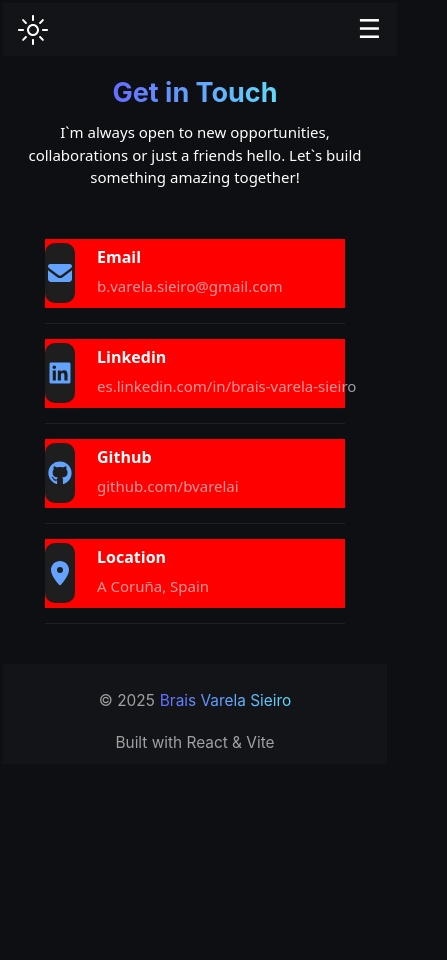
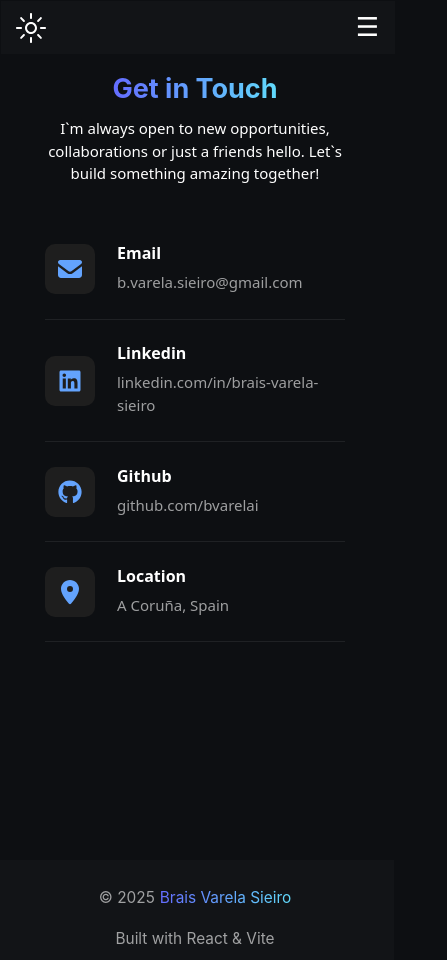
Before and after one commit to bvarelai/portfolio, a React (Vite) app: page /portfolio/contact in a window 390 px wide. Shown: the whole page, 447 px wide, since content can reach past the window. Before the commit the page ends 844 px from the top, so only its background shows below. Built offline with nearby package versions, Linux system fonts and the light colour scheme.

Commit message:
mas arreglos

```diff
--- a/src/App.tsx
+++ b/src/App.tsx
@@ -38,10 +38,10 @@ function App() {
           <div className='menu-web-mobile'>
             <button className="menu-btn" onClick={() => setOpen(!open)}>☰</button>
             <nav className={`menu ${open ? "open" : ""}`} onClick={() => setOpen(false)}>
-              <a href="/portfolio">Home</a>
-              <a href="/portfolio/education">Education</a>
-              <a href="/portfolio/projects">Projects</a>
-              <a href="/portfolio/contact" className="disabled-link">Contact</a>
+              <Link to="/portfolio">Home</Link>
+              <Link to="/portfolio/education">Education</Link>
+              <Link to="/portfolio/projects">Projects</Link>
+              <Link to="/portfolio/contact">Contact</Link>
             </nav>
           </div>
         </header>
--- a/src/contact.css
+++ b/src/contact.css
@@ -28,19 +28,17 @@
       font-size: 15px;
       margin-top: -15px;
       color: var(--color-font-normal-text);
-      width: 350px;
+      width: 330px;
     }
 
 
     .contact-container{
       margin-top: 35px;
-      margin-bottom: 45px;
+      margin-bottom: 230px;
       display: flex;
       flex-direction: column;
       align-items: center;
       justify-content: center;
-      width: 100%;
-      width:  300px;
       box-sizing: border-box;
     }
 
@@ -49,7 +47,6 @@
       flex-direction: column;
       align-items: center;
       justify-content: center;
-      width:  300px;
     }
 
     .contact-info{
@@ -60,8 +57,10 @@
       border-bottom: 1px solid var(--color-contorno);
       padding-bottom: 15px;
       padding-top: 15px;
+      box-sizing: border-box;
+      margin-left: 5px;
+      margin-right: 5px;
       width: 300px;
-      box-sizing: border-box;
     }
 
     .contact-elements{
@@ -70,7 +69,6 @@
       align-items: center;
       justify-items: center;
       gap: 12px;
-      background-color: red;
       width: 300px;
     }
 
@@ -81,8 +79,8 @@
       justify-content: center;
       background-color: var(--color-background-tecnologies) ;
       border-radius: 10px;
-      width: 60px;
-      height: 60px;
+      width: 50px;
+      height: 50px;
     }
 
     .icon-contact{
@@ -97,7 +95,7 @@
       text-align: left;
       padding: 10px;
       margin-top: -25px;
-      width: 300px;
+      width: 200px;
 
     }
 
@@ -109,6 +107,7 @@
     .contact-text span{
       font-size: 15px;
       color: var(--color-font-little-text);
+      width: 230px;
     }
 
   }
--- a/src/contact.tsx
+++ b/src/contact.tsx
@@ -7,7 +7,7 @@ export default function Contact() {
 
   const items = [
      { icon: faEnvelope, h4: 'Email', span: 'b.varela.sieiro@gmail.com'},
-     { icon: faLinkedin, h4: 'Linkedin', span: 'es.linkedin.com/in/brais-varela-sieiro'},
+     { icon: faLinkedin, h4: 'Linkedin', span: 'linkedin.com/in/brais-varela-sieiro'},
      { icon: faGithub, h4: 'Github', span: 'github.com/bvarelai'},
      { icon: faLocationDot, h4: 'Location', span: 'A Coruña, Spain'},
     ];
--- a/src/home.css
+++ b/src/home.css
@@ -7,7 +7,7 @@
       background-color: var(--color-header);
       color: var(--color-font-normal-text);
       padding: 10px;
-      margin: -5px;
+      margin: -7px;
       width: 100%;
       font-size: 20px;
       font-family: 'Inter', sans-serif;
@@ -391,7 +391,7 @@
       display: flex;
       flex-direction: column;
       gap: 6px;
-      margin: -5px;
+      margin: -12px;
       padding: 10px;
       justify-content: center;
       align-items: center;
@@ -437,7 +437,7 @@
 
   .web-header {
     background-color: var(--color-header);
-    margin: -5px;
+    margin: -8px;
     padding: 25px;
     color: var(--color-font-normal-text);
     font-size: 20px;
@@ -809,7 +809,7 @@
     color: var(--color-font-normal-text);
     border-top: 1px solid var(--color-contorno);
     padding: 5px;
-    margin: -5px;
+    margin: -7px;
     font-family: 'Inter', sans-serif;
     font-size: 17px;
     display: flex;
```
